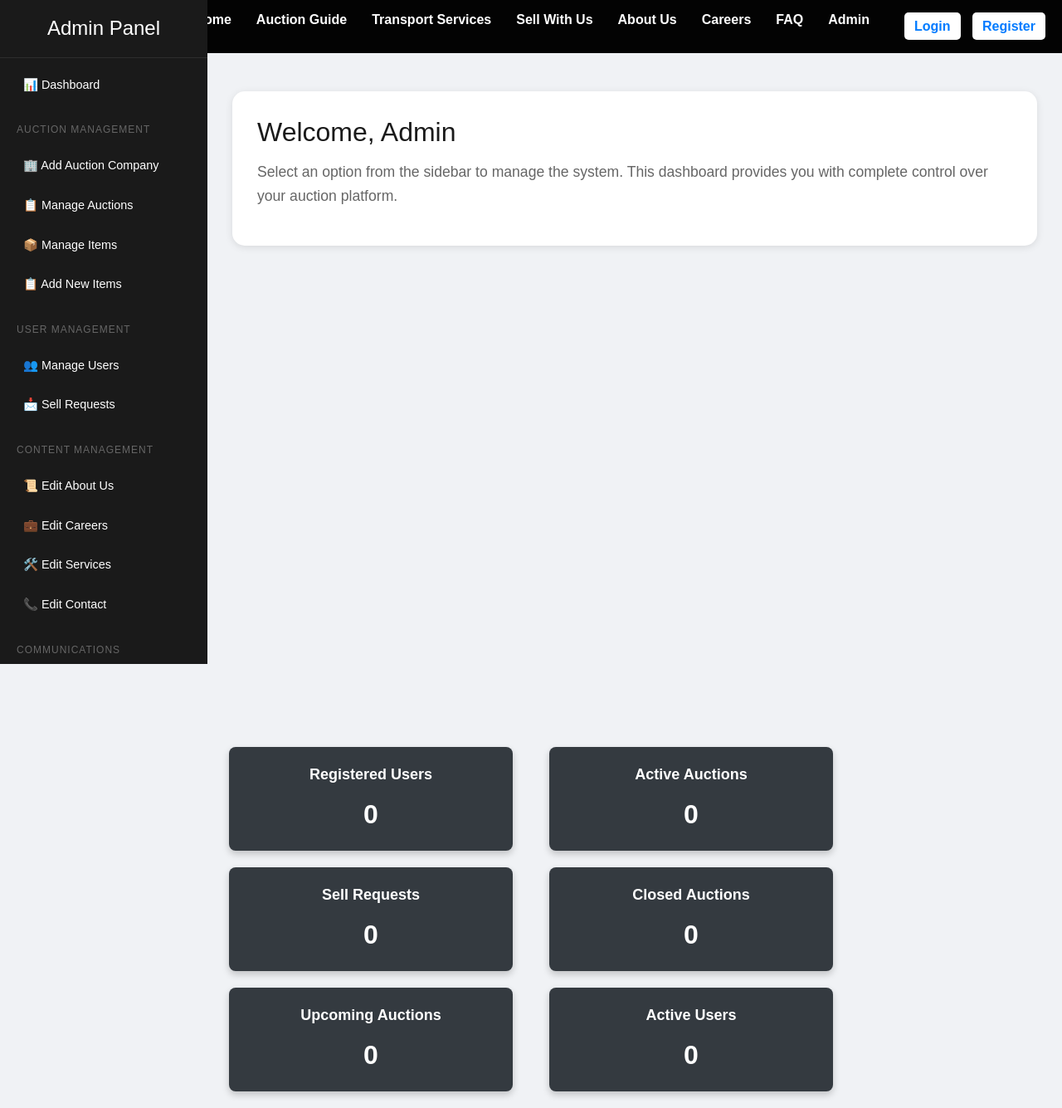
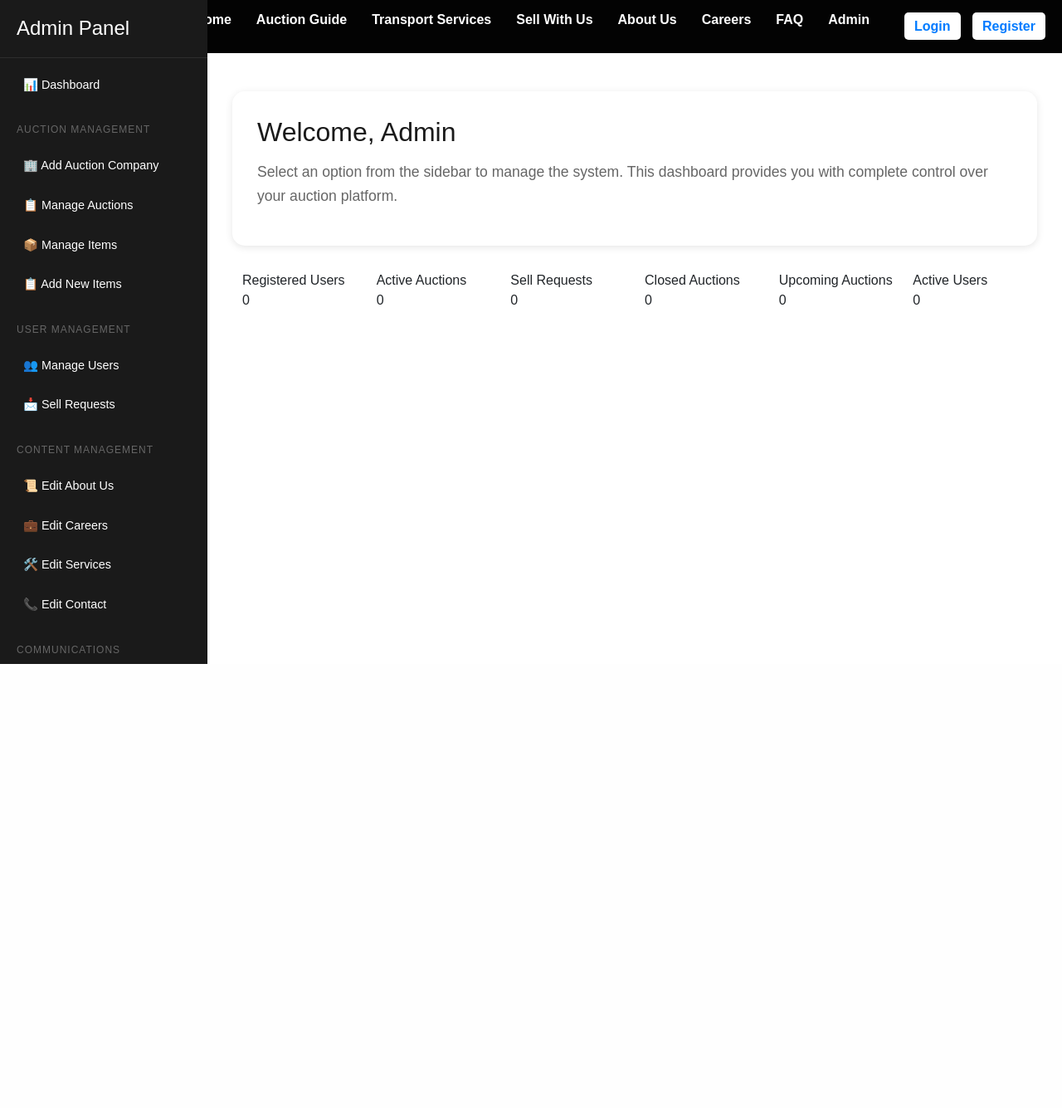
Before and after one commit to kaizoku010/kwetu, a PHP site: page /admin/dashboard.php in a window 1280 px wide. Shown: the whole page at 83% size. After the commit the page ends 800 px from the top, so only its background shows below. Run offline with PHP 8.4, Linux system fonts and the light colour scheme; the visitor is signed in with stand-in values (Sample User, id 1); data that the repository does not hold is empty.

Commit message:
admin dash

```diff
--- a/admin/admin_dashboard.css
+++ b/admin/admin_dashboard.css
@@ -20,6 +20,7 @@
     height: 100vh;
     background: #1a1a1a;
     color: #fff;
+    text-align: left !important;
     overflow-y: auto;
     transition: all 0.3s ease;
     z-index: 1000;
@@ -27,7 +28,7 @@
 
 .sidebar h2 {
     padding: 20px;
-    text-align: center;
+    text-align: left !important;
     color: #fff;
     font-size: 1.5rem;
     border-bottom: 1px solid #2d2d2d;
@@ -110,6 +111,7 @@
     border-radius: 15px;
     box-shadow: 0 2px 10px rgba(0, 0, 0, 0.1);
     margin-bottom: 30px;
+    margin-top: 5rem;
 }
 
 .welcome-section h1 {
--- a/admin/admin_dashboard.php
+++ b/admin/admin_dashboard.php
@@ -56,12 +56,12 @@
     </div>
 
     <!-- Main Content Area -->
-    <div class="main-content">
+    <!-- <div class="main-content">
         <div class="welcome-section">
             <h1>Welcome, Admin</h1>
             <p>Select an option from the sidebar to manage the system. This dashboard provides you with complete control over your auction platform.</p>
         </div>
-    </div>
+    </div> -->
 
 </body>
 </html>
--- a/admin/dashboard.php
+++ b/admin/dashboard.php
@@ -1,38 +1,23 @@
 <?php
-include '../includes/db.php';
-
 if (session_status() === PHP_SESSION_NONE) {
     session_start();
 }
 
-// ✅ Ensure Admin is Logged In
+// Ensure admin is logged in
 if (!isset($_SESSION['admin_logged_in']) || $_SESSION['admin_logged_in'] !== true) {
     header("Location: admin_login.php");
     exit();
 }
 
-// ✅ Fetch Site Data from the Database
+include '../includes/db.php';
 
-// Total Registered Users
+// Fetch Site Data from the Database
 $user_count = $conn->query("SELECT COUNT(*) AS total FROM users")->fetch_assoc()['total'];
-
-// Total Active Auctions (where closing_date is in the future)
 $active_auctions = $conn->query("SELECT COUNT(*) AS total FROM auctions WHERE closing_date >= NOW()")->fetch_assoc()['total'];
-
-// Total Sell Requests
 $sell_requests = $conn->query("SELECT COUNT(*) AS total FROM sell_requests")->fetch_assoc()['total'];
-
-// Total Closed Auctions (where closing_date is in the past)
 $closed_auctions = $conn->query("SELECT COUNT(*) AS total FROM auctions WHERE closing_date < NOW()")->fetch_assoc()['total'];
-
-// Total Upcoming Auctions (where opening_date is in the future)
 $upcoming_auctions = $conn->query("SELECT COUNT(*) AS total FROM auctions WHERE opening_date > NOW()")->fetch_assoc()['total'];
-
-// Currently Active Users (assume last activity is tracked in a 'last_active' column)
 $active_users = $conn->query("SELECT COUNT(*) AS total FROM users WHERE last_active >= NOW() - INTERVAL 10 MINUTE")->fetch_assoc()['total'];
-
-
-
 ?>
 
 <!DOCTYPE html>
@@ -41,73 +26,18 @@
     <meta charset="UTF-8">
     <meta name="viewport" content="width=device-width, initial-scale=1.0">
     <title>Admin Dashboard</title>
+    <link rel="stylesheet" href="admin_dashboard.css">
     <link href="https://cdn.jsdelivr.net/npm/bootstrap@5.3.0/dist/css/bootstrap.min.css" rel="stylesheet">
-    <style>
-        /* ✅ Dashboard Layout */
-        body {
-            font-family: Arial, sans-serif;
-            background-color: #f4f4f4;
-            margin: 0;
-            padding-top: 80px; /* ✅ Push content below navbar */
-        }
-
-        .container {
-            max-width: 60%;
-            margin: auto;
-            padding: 20px;
-        }
-
-        .dashboard-header {
-            text-align: center;
-            color: #333;
-            margin-bottom: 30px;
-        }
-
-        /* ✅ Box Styles */
-        .dashboard-box {
-            background: #343a40; /* Deep Gray */
-            color: white;
-            padding: 20px;
-            border-radius: 8px;
-            text-align: center;
-            box-shadow: 0 4px 8px rgba(0, 0, 0, 0.2);
-            transition: 0.3s ease-in-out;
-        }
-
-        .dashboard-box:hover {
-            transform: scale(1.05);
-        }
-
-        .dashboard-title {
-            font-size: 18px;
-            font-weight: bold;
-        }
-
-        .dashboard-number {
-            font-size: 32px;
-            font-weight: bold;
-            margin-top: 10px;
-        }
-
-        /* ✅ Responsive Grid */
-        .row {
-            display: flex;
-            flex-wrap: wrap;
-            gap: 20px;
-            justify-content: center;
-        }
-
-        .col {
-            flex: 1 1 calc(33.333% - 20px);
-            min-width: 250px;
-        }
-    </style>
 </head>
 <body>
+    <?php include 'navbar_admin.php'; ?>
+    <?php include 'admin_sidebar.php'; ?>
 
-    <!-- ✅ Include Navbar -->
-    <?php include 'navbar_admin.php'; ?>
-    <?php include 'admin_dashboard.php'; ?>
+    <div class="main-content">
+        <div class="welcome-section">
+            <h1>Welcome, Admin</h1>
+            <p>Select an option from the sidebar to manage the system. This dashboard provides you with complete control over your auction platform.</p>
+        </div>
 
         <div class="container">
             <div class="row">
@@ -160,6 +90,7 @@
                 </div>
             </div>
         </div>
+    </div>
 
 </body>
 </html>
--- a/admin/manage_auctions.php
+++ b/admin/manage_auctions.php
@@ -30,9 +30,9 @@
 </head>
 <body>
     <?php include 'navbar_admin.php'; ?>
-    <?php include 'admin_dashboard.php'; ?>
+    <?php include 'admin_sidebar.php'; ?>
 
-    <div class="main-content">
+    <div class="content-wrapper">
         <h2>Manage Auctions</h2>
 
         <!-- Bulk Actions -->
--- a/admin/manage_items.php
+++ b/admin/manage_items.php
@@ -40,9 +40,9 @@
 </head>
 <body>
     <?php include 'navbar_admin.php'; ?>
-    <?php include 'admin_dashboard.php'; ?>
+    <?php include 'admin_sidebar.php'; ?>
 
-    <div class="main-content">
+    <div class="content-wrapper">
         <h2>Manage Auction Items</h2>
 
         <!-- Filters -->
```
Also changed, not shown: other parts of admin/admin_dashboard.css (+54 -0 lines), admin/admin_sidebar.php (added, +45 -0 lines). Lines whose indentation alone changed are shown as unchanged.
